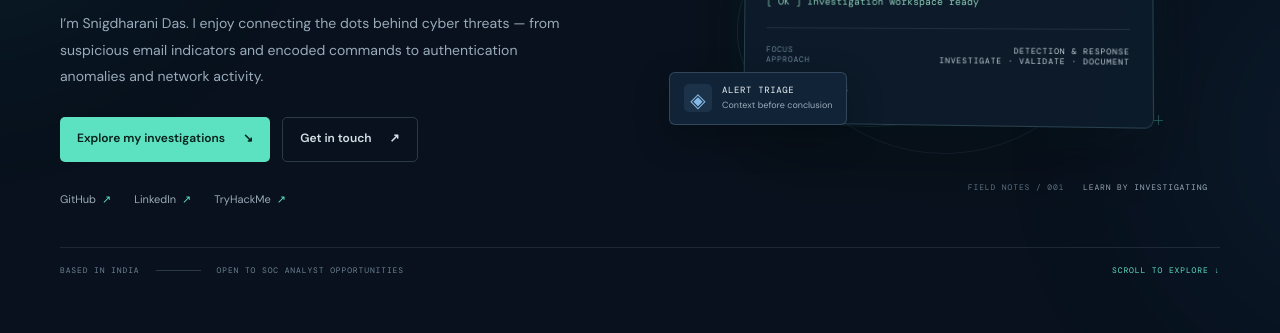
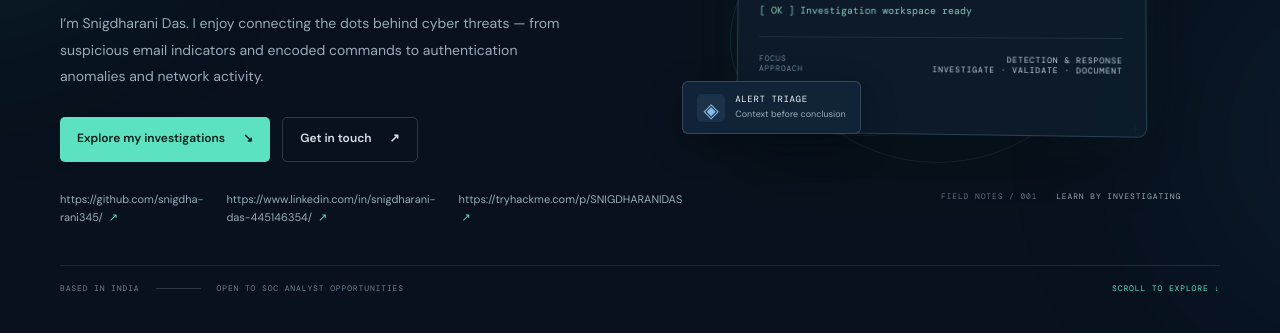
Before and after one commit to snigdha-rani345/PORTFOLIO, a plain HTML site: page index.html in a window 1280 px wide. Shown: the part 467-800 px from the top of the page. Drawn offline with nearby package versions, Linux system fonts and the light colour scheme.

Commit message:
Update index.html

```diff
--- a/index.html
+++ b/index.html
@@ -45,9 +45,9 @@
           <a class="button button-quiet" href="#contact">Get in touch <span>↗</span></a>
         </div>
         <div class="hero-links">
-          <a data-profile-link="github" href="#" target="_blank" rel="noreferrer">GitHub <span>↗</span></a>
-          <a data-profile-link="linkedin" href="#" target="_blank" rel="noreferrer">LinkedIn <span>↗</span></a>
-          <a data-profile-link="tryhackme" href="#" target="_blank" rel="noreferrer">TryHackMe <span>↗</span></a>
+          <a data-profile-link="github" href="#" target="_blank" rel="noreferrer">https://github.com/snigdha-rani345/ <span>↗</span></a>
+          <a data-profile-link="linkedin" href="#" target="_blank" rel="noreferrer">https://www.linkedin.com/in/snigdharani-das-445146354/ <span>↗</span></a>
+          <a data-profile-link="tryhackme" href="#" target="_blank" rel="noreferrer">https://tryhackme.com/p/SNIGDHARANIDAS <span>↗</span></a>
         </div>
       </div>
       <div class="hero-visual" aria-label="Decorative cybersecurity terminal illustration">
```
